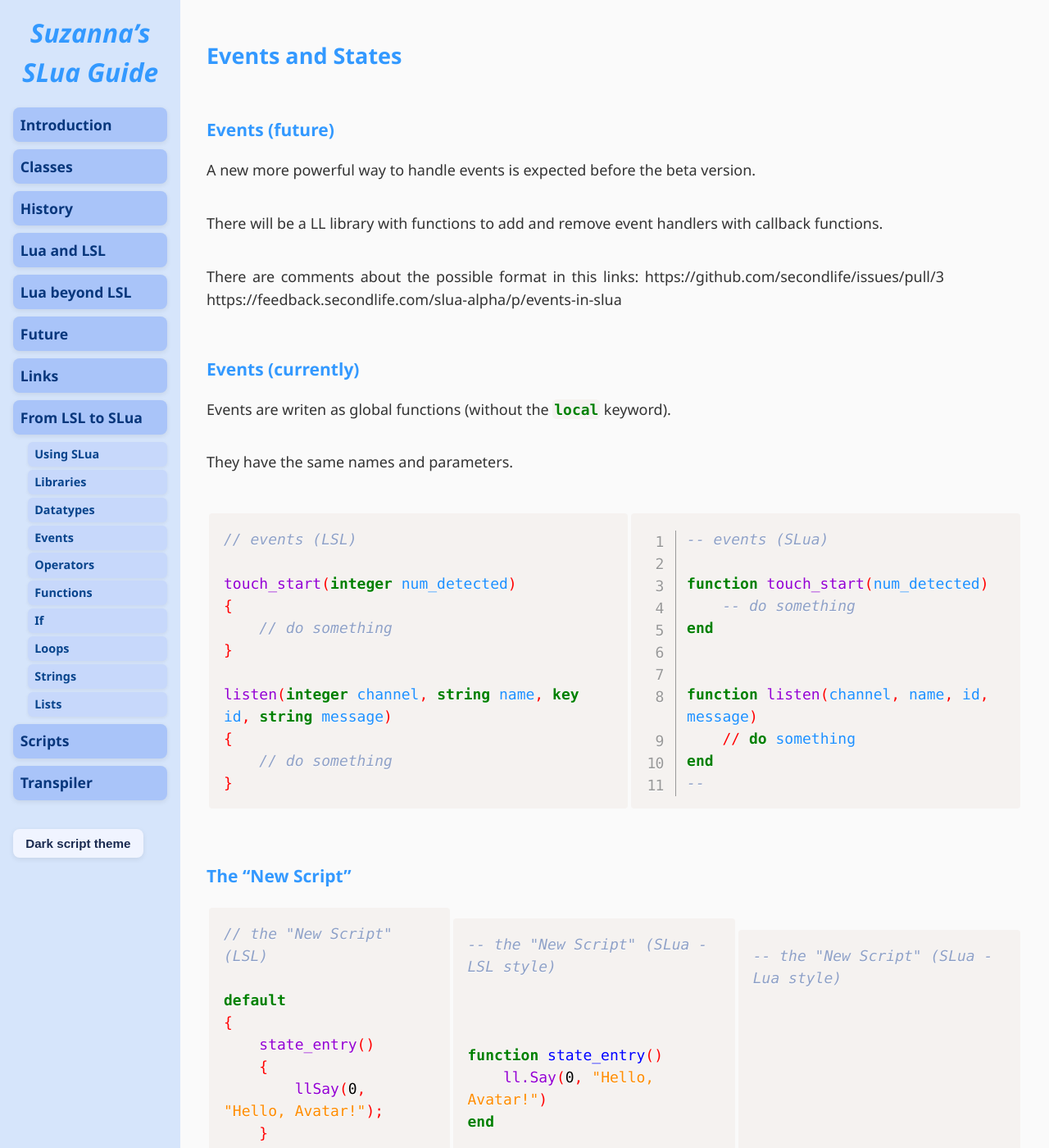
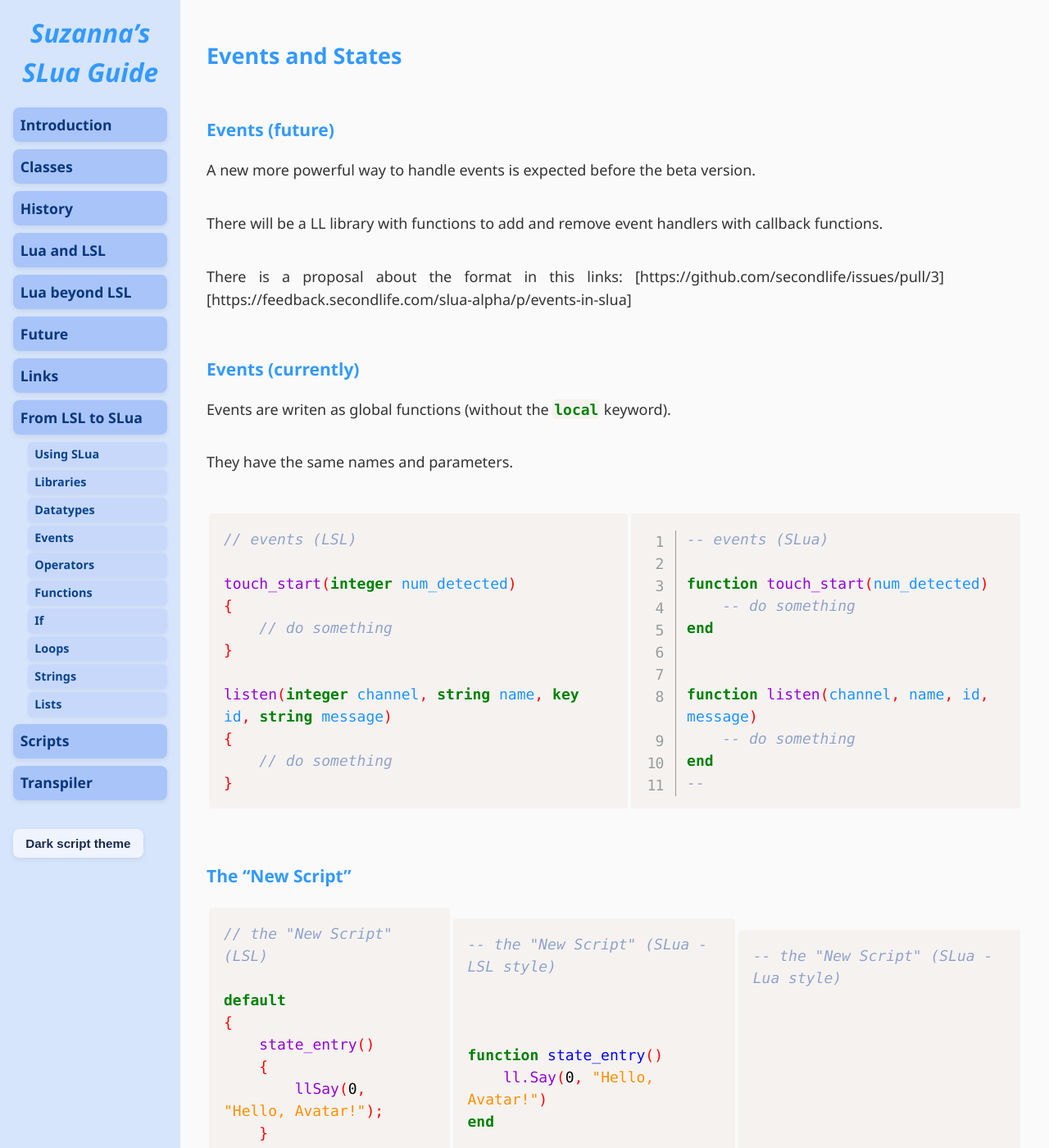
Before and after one commit to Suzanna-Linn/slua, a Jekyll site: the page built from docs/moving-events.md, in a window 1280 px wide and 1400 px high. Shown: the whole window at 82% size. Built offline with Jekyll 4.4.1, drawn with Linux system fonts in a browser that asks for light colours; nearby versions of some CDN libraries; our own code applies the rules of GitHub Pages for plain Markdown files; comment, search, counter and statistics services are not loaded.

Commit message:
Update moving-events.md

```diff
--- a/docs/moving-events.md
+++ b/docs/moving-events.md
@@ -6,9 +6,9 @@ A new more powerful way to handle events is expected before the beta version.
 
 There will be a LL library with functions to add and remove event handlers with callback functions.
 
-There are comments about the possible format in this links:
-https://github.com/secondlife/issues/pull/3
-https://feedback.secondlife.com/slua-alpha/p/events-in-slua
+There is a proposal about the format in this links:
+[https://github.com/secondlife/issues/pull/3]
+[https://feedback.secondlife.com/slua-alpha/p/events-in-slua]
 
 ### Events (currently)
 
@@ -37,7 +37,7 @@ end
 
 
 function listen(channel, name, id, message)
-    // do something
+    -- do something
 end
 --</code></pre>
 </td></tr></table>
```
